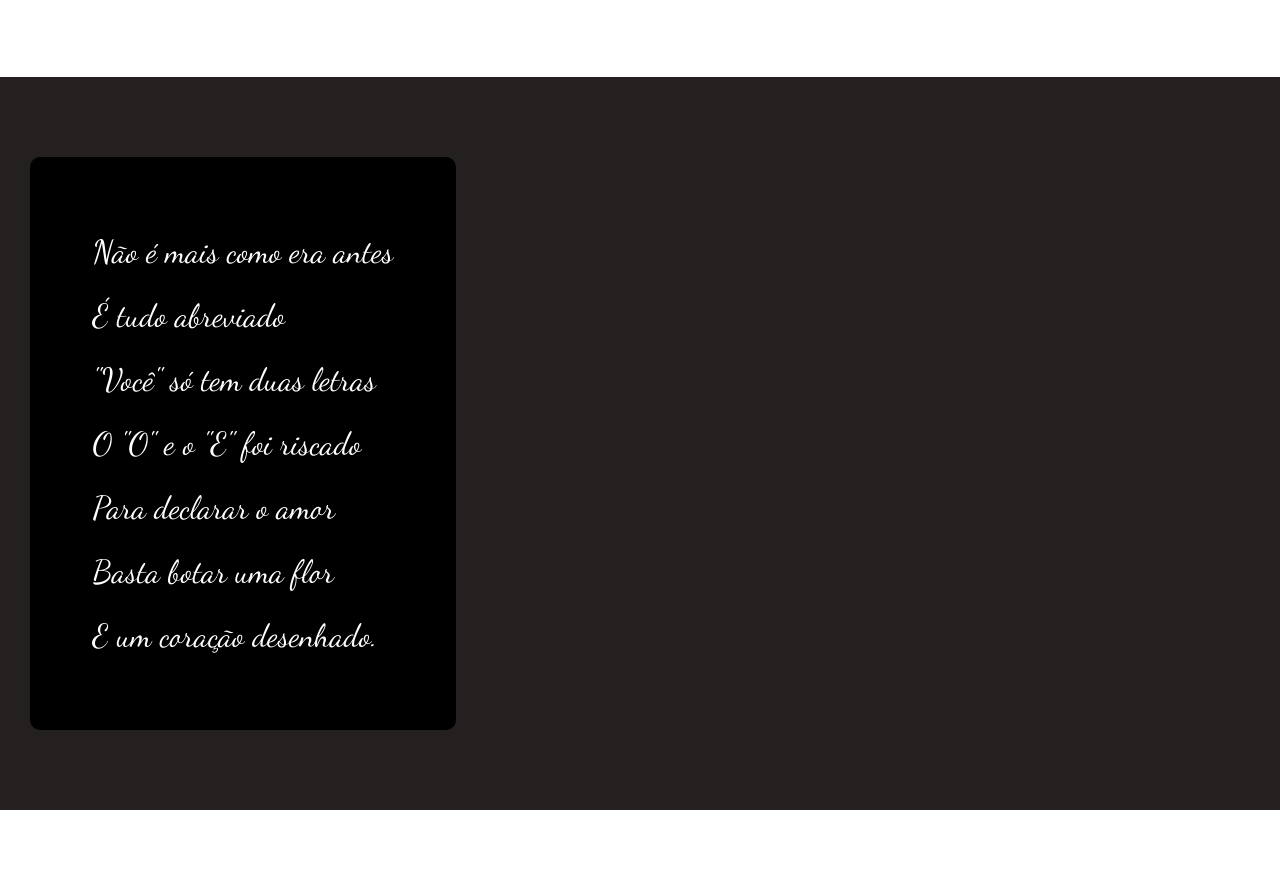
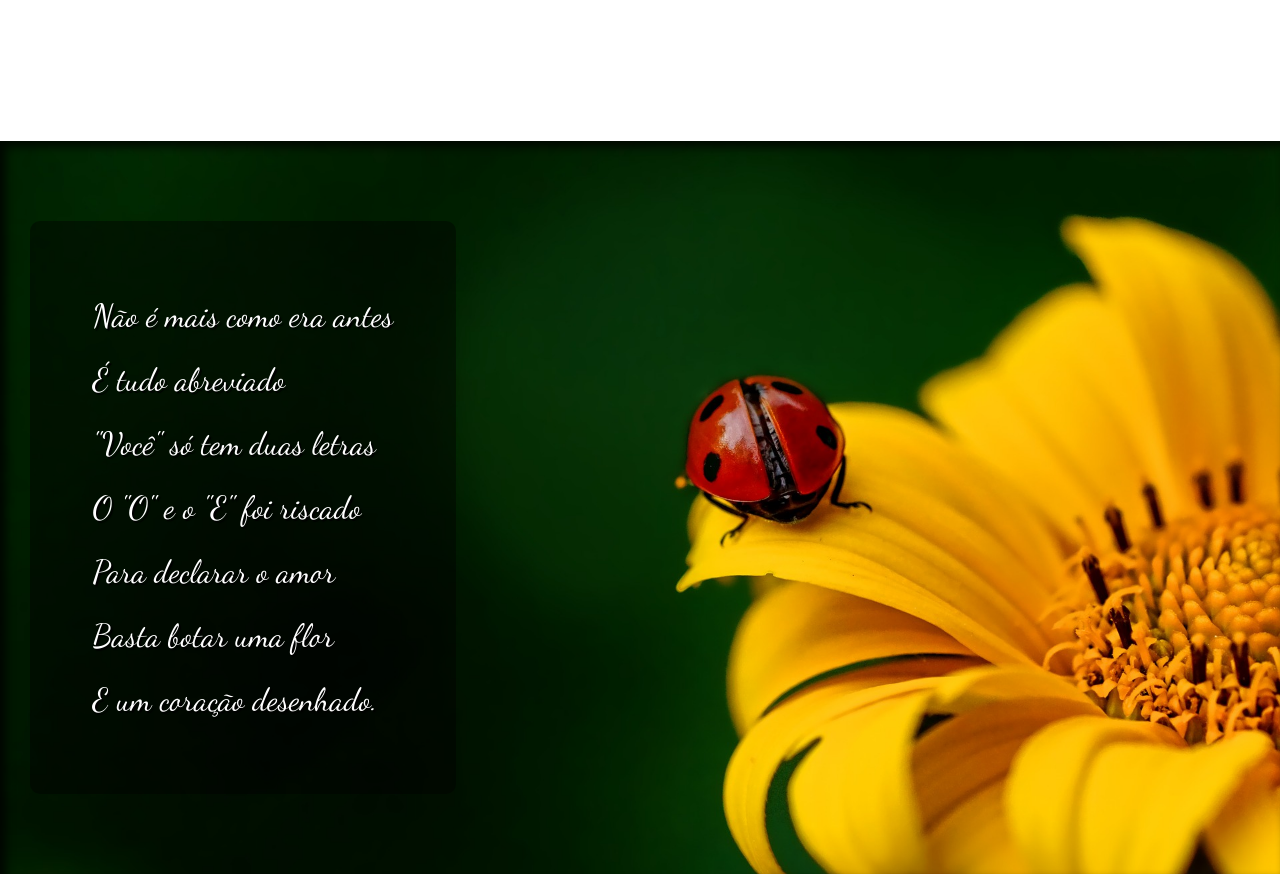
Before and after one commit to FabioMGonc/Site-Parallax, a plain HTML site: page index.html in a window 1280 px wide. Shown: the part 741-1615 px from the top of the page. Drawn offline with Linux system fonts and the light colour scheme.

Commit message:
Conclusão do site e substituição dos arquivos

```diff
--- a/index.html
+++ b/index.html
@@ -24,7 +24,7 @@
         </p>
     </section>
 
-    <section class="imagem">
+    <section class="imagem" id="img01">
         <p>
             Não é mais como era antes <br>
             É tudo abreviado <br>
@@ -61,7 +61,7 @@
 
 
 
-    <section class="imagem">
+    <section class="imagem" id="img02">
         <p>
             Tenho saudade das cartas <br>
             Escritas com a própria mão <br>
--- a/style.css
+++ b/style.css
@@ -49,22 +49,36 @@ section{
     line-height: 2em;
     padding-left: 30px;
 }
+section > p {
+    padding-bottom: 2em;
+}
 section.normal{
     background-color: white;
-    color: black;
+    color: rgb(0, 0, 0);
 }
 section.imagem{
     background-color: rgb(36, 32, 32);
     color: white;
+    box-shadow: inset 6px 6px 10px 0px rgba(0, 0, 0, 0.767);
+    background-attachment: fixed;
 }
 section.imagem > p{
     display: inline-block;
     padding: 5%;
     border-radius: 10px;
-    background-color: black;
+    background-color: rgba(0, 0, 0, 0.432);
+    text-shadow: 2px 2px 1px black;
 }
-
-
+section#img01{
+    background-image: url(./imagens/background001.jpg);
+    background-position: right center;
+    background-size: cover;
+}
+section#img02{
+    background-image: url(./imagens/background002.jpg);
+    background-position: right center;
+    background-size: cover;
+}
 
 
 footer{
```
Also changed, not shown: imagens/._background001.jpg (deleted), imagens/._background002.jpg (deleted), imagens/background001.jpg (added), imagens/background002.jpg (added).
